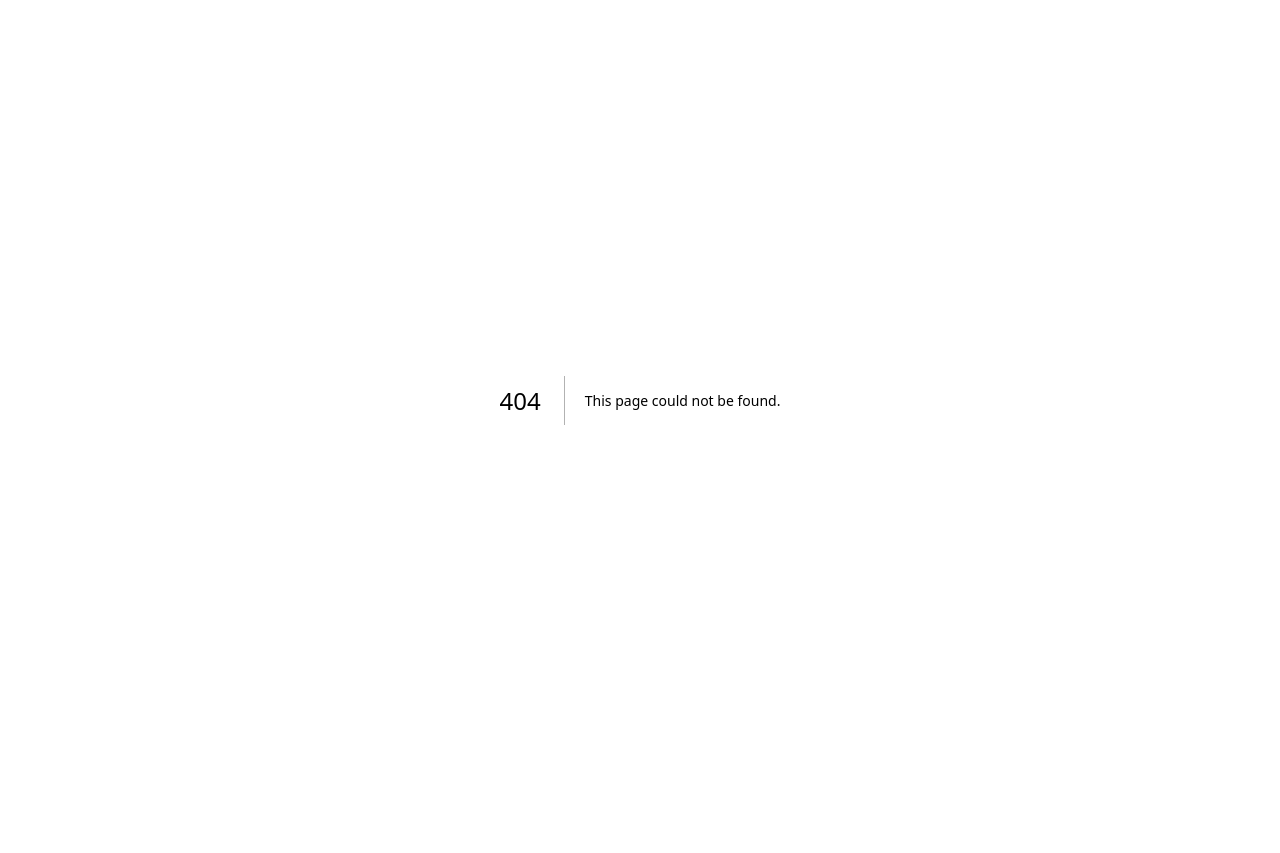
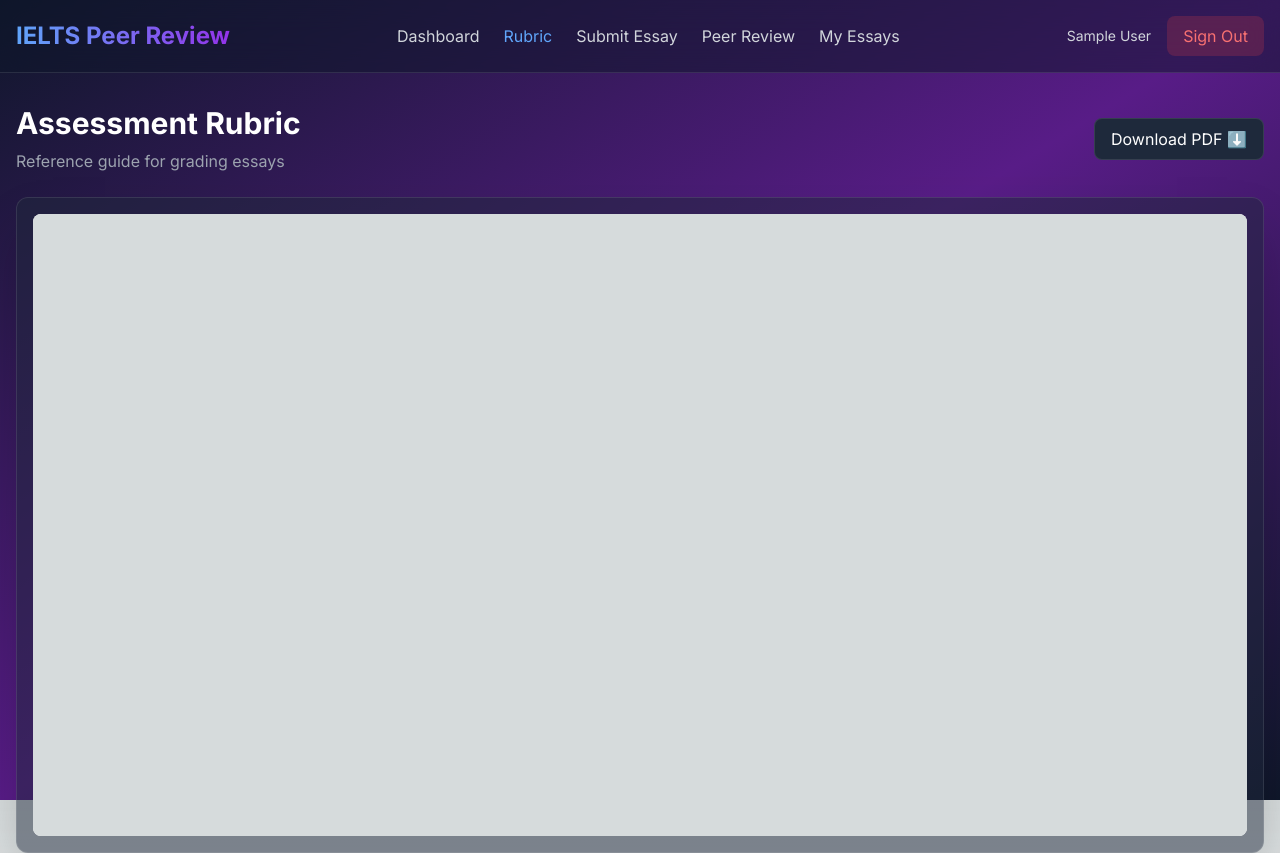
Before and after one commit to johnoutsider/peerreviewapp, a Next.js app: page /rubric in a window 1280 px wide. Before the commit this address had no page. Before the commit the page ends 800 px from the top, so only its background shows below. Built offline with nearby package versions, Linux system fonts and the light colour scheme; no server answers; the database is empty; sample sign-in values are in the browser's storage.

Commit message:
Update rubric to PDF

```diff
--- /dev/null
+++ b/app/rubric/page.tsx
@@ -0,0 +1,35 @@
+'use client'
+
+import Header from '@/components/Header'
+
+export default function RubricPage() {
+    return (
+        <div className="min-h-screen bg-gradient-to-br from-slate-900 via-purple-900 to-slate-900">
+            <Header />
+
+            <main className="container mx-auto px-4 py-8 h-[calc(100vh-80px)]">
+                <div className="flex justify-between items-center mb-6">
+                    <div>
+                        <h1 className="text-3xl font-bold text-white mb-2">Assessment Rubric</h1>
+                        <p className="text-gray-400">Reference guide for grading essays</p>
+                    </div>
+                    <a
+                        href="/rubric.pdf"
+                        download
+                        className="bg-slate-800 hover:bg-slate-700 text-white px-4 py-2 rounded-lg border border-white/10 transition-colors"
+                    >
+                        Download PDF ⬇️
+                    </a>
+                </div>
+
+                <div className="bg-slate-800/50 rounded-xl border border-white/10 p-4 h-full shadow-2xl">
+                    <iframe
+                        src="/rubric.pdf"
+                        className="w-full h-full rounded-lg bg-white"
+                        title="Assessment Rubric"
+                    />
+                </div>
+            </main>
+        </div>
+    )
+}
--- a/components/Header.tsx
+++ b/components/Header.tsx
@@ -59,6 +59,12 @@ export default function Header() {
                                     Dashboard
                                 </Link>
                                 <Link
+                                    href="/rubric"
+                                    className={`transition-colors ${pathname === '/rubric' ? 'text-blue-400' : 'text-gray-300 hover:text-white'}`}
+                                >
+                                    Rubric
+                                </Link>
+                                <Link
                                     href="/submit-essay"
                                     className={`transition-colors ${pathname === '/submit-essay' ? 'text-blue-400' : 'text-gray-300 hover:text-white'}`}
                                 >
--- a/components/IELTSRubric.tsx
+++ b/components/IELTSRubric.tsx
@@ -1,41 +1,6 @@
 'use client'
 
 import { useState } from 'react'
-
-const rubricContent = {
-    taskAchievement: {
-        title: 'Task Achievement',
-        bands: {
-            9: 'Fully addresses all parts of the task with very natural and sophisticated ideas',
-            7: 'Addresses all parts of the task with well-developed ideas',
-            5: 'Addresses the task only partially with limited ideas',
-        }
-    },
-    coherenceCohesion: {
-        title: 'Coherence & Cohesion',
-        bands: {
-            9: 'Uses cohesion in such a way that it attracts no attention; skillful paragraphing',
-            7: 'Logically organizes information and ideas; clear progression throughout',
-            5: 'Presents information with some organization but lacks overall progression',
-        }
-    },
-    lexicalResource: {
-        title: 'Lexical Resource',
-        bands: {
-            9: 'Uses wide range of vocabulary with very natural and sophisticated control',
-            7: 'Uses sufficient range of vocabulary with some flexibility and precision',
-            5: 'Uses limited range of vocabulary; noticeable errors may cause difficulty',
-        }
-    },
-    grammaticalRange: {
-        title: 'Grammatical Range & Accuracy',
-        bands: {
-            9: 'Uses wide range of structures with full flexibility; rare minor errors',
-            7: 'Uses variety of complex structures; frequently error-free sentences',
-            5: 'Uses limited range of structures; attempts complex sentences with errors',
-        }
-    }
-}
 
 export default function IELTSRubric() {
     const [isOpen, setIsOpen] = useState(false)
@@ -47,16 +12,24 @@ export default function IELTSRubric() {
                 className="fixed bottom-6 right-6 bg-blue-600 text-white px-6 py-3 rounded-full shadow-lg hover:bg-blue-700 transition-colors flex items-center gap-2 z-50"
             >
                 <span>📊</span>
-                View IELTS Rubric
+                View Assessment Rubric
             </button>
         )
     }
 
     return (
         <div className="fixed inset-0 bg-black/50 backdrop-blur-sm flex items-center justify-center z-50 p-4">
-            <div className="bg-slate-900 rounded-2xl max-w-4xl w-full max-h-[90vh] overflow-y-auto border border-white/20">
-                <div className="sticky top-0 bg-slate-900 border-b border-white/10 p-6 flex justify-between items-center">
-                    <h2 className="text-2xl font-bold text-white">IELTS Writing Band Descriptors</h2>
+            <div className="bg-slate-900 rounded-2xl max-w-6xl w-full h-[90vh] flex flex-col border border-white/20">
+                <div className="bg-slate-900 border-b border-white/10 p-4 flex justify-between items-center rounded-t-2xl">
+                    <h2 className="text-xl font-bold text-white">Assessment Rubric</h2>
+                    <div className="flex gap-4 items-center">
+                        <a
+                            href="/rubric.pdf"
+                            download
+                            className="text-blue-400 hover:text-blue-300 text-sm"
+                        >
+                            Download PDF ⬇️
+                        </a>
                         <button
                             onClick={() => setIsOpen(false)}
                             className="text-gray-400 hover:text-white text-2xl"
@@ -64,21 +37,14 @@ export default function IELTSRubric() {
                             ✕
                         </button>
                     </div>
+                </div>
 
-                <div className="p-6 space-y-6">
-                    {Object.entries(rubricContent).map(([key, criterion]) => (
-                        <div key={key} className="bg-slate-800/50 rounded-xl p-5 border border-white/10">
-                            <h3 className="text-xl font-semibold text-blue-400 mb-3">{criterion.title}</h3>
-                            <div className="space-y-2">
-                                {Object.entries(criterion.bands).map(([band, description]) => (
-                                    <div key={band} className="flex gap-3">
-                                        <span className="text-green-400 font-bold min-w-[30px]">Band {band}:</span>
-                                        <span className="text-gray-300">{description}</span>
-                                    </div>
-                                ))}
-                            </div>
-                        </div>
-                    ))}
+                <div className="flex-1 bg-white rounded-b-2xl overflow-hidden">
+                    <iframe
+                        src="/rubric.pdf"
+                        className="w-full h-full"
+                        title="Assessment Rubric"
+                    />
                 </div>
             </div>
         </div>
```
Also changed, not shown: 1 other file (tests, documents, lock files or other folders). Lines whose indentation alone changed are shown as unchanged.
